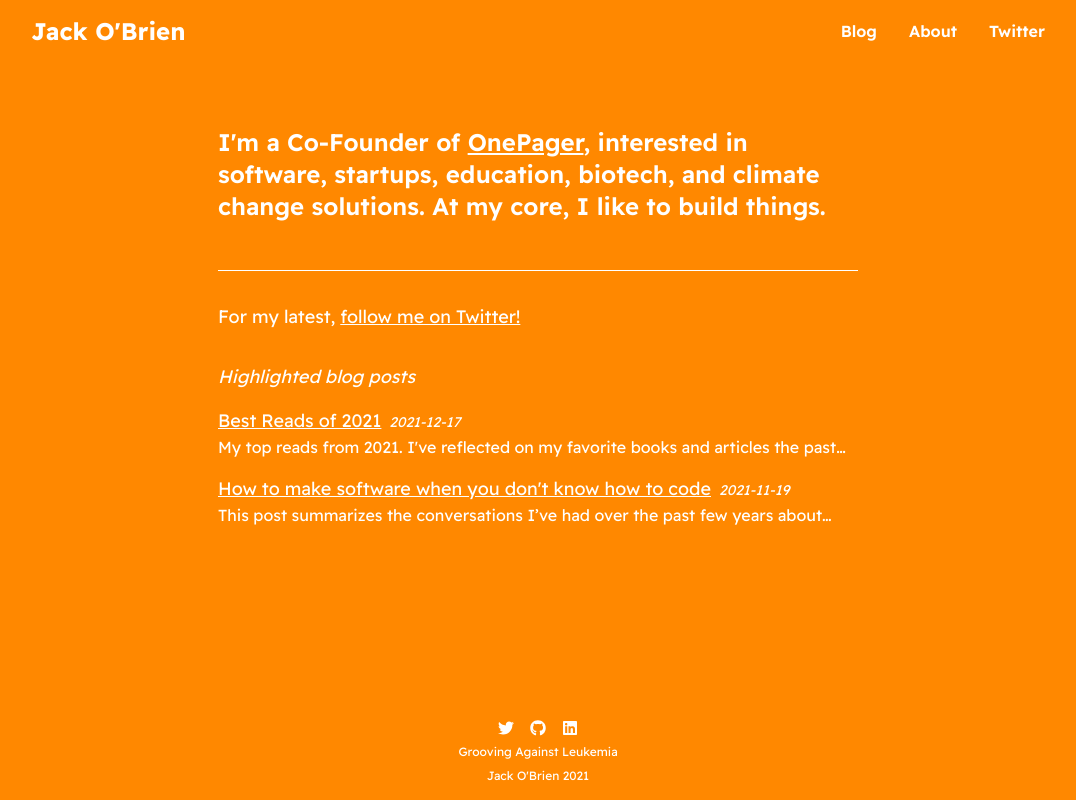
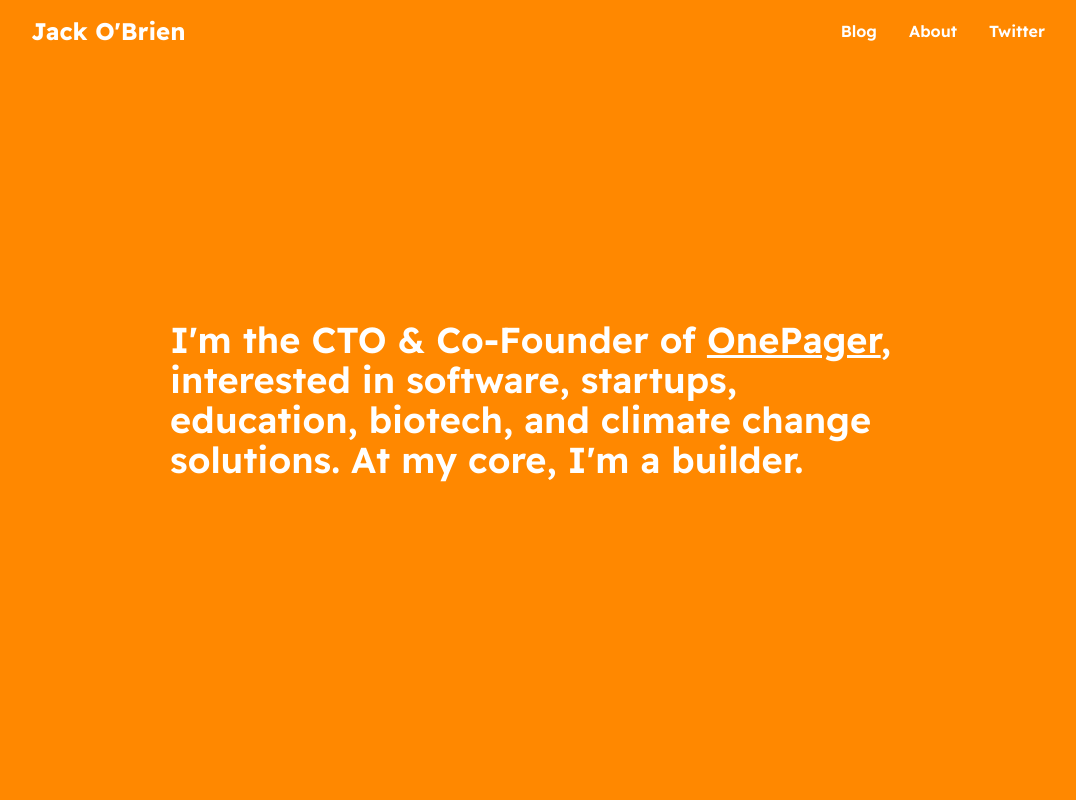
Before and after one commit to jfobrien29/text-reflect, a Next.js app: page / in a window 1280 px wide. Shown: the whole page, without its empty margins (102-1178 px from the left). Built offline with nearby package versions, Linux system fonts and the light colour scheme.

Commit message:
add additional blog post from OP

```diff
--- a/src/blogs/all.tsx
+++ b/src/blogs/all.tsx
@@ -1,5 +1,5 @@
 import { ReactNode } from 'react';
-import { HowToWriteSoftware } from './external';
+import { ElevateFounderDiversity, HowToWriteSoftware } from './external';
 import { YearInReview2021 } from './posts/year-in-review-2021';
 import { BestOf2021 } from './posts/best-reads-of-2021';
 import { LeavingGoogleForOnePager } from './posts/leaving-google-for-onepager';
@@ -14,11 +14,16 @@
   isExternal?: boolean;
 }
 
-export const LANDING_BLOG_POSTS: IBlogPost[] = [BestOf2021, HowToWriteSoftware];
+export const LANDING_BLOG_POSTS: IBlogPost[] = [
+  BestOf2021,
+  HowToWriteSoftware,
+  ElevateFounderDiversity,
+];
 
 export const ALL_BLOG_POSTS: IBlogPost[] = [
   BestOf2021,
   HowToWriteSoftware,
+  ElevateFounderDiversity,
   LeavingGoogleForOnePager,
   YearInReview2021,
 ];
--- a/src/blogs/external.tsx
+++ b/src/blogs/external.tsx
@@ -2,11 +2,21 @@
 
 export const HowToWriteSoftware: IBlogPost = {
   slug: 'how-to-write-software',
-  title: "How to make software when you don't know how to code",
+  title: "How to Make Software When You Don't Know How to Code",
   date: '2021-11-19',
   excerpt:
-    'This post summarizes the conversations I’ve had over the past few years about building a software product when you’re not technical.',
+    'As the resident software engineer amongst my friends, I get asked all the time for advice on how to bring their ideas into the real world. The good news is there’s more options than ever, but the nuances between them are important to understand before jumping into development.',
   link:
     'https://onepager.vc/blog/how-to-make-software-when-youre-not-technical',
   isExternal: true,
 };
+
+export const ElevateFounderDiversity: IBlogPost = {
+  slug: 'step-to-elevate',
+  title: 'A Step to Elevate the Diversity of Founders',
+  date: '2021-10-08',
+  excerpt:
+    'The lack of diversity among venture backed founders is immediately visible to anyone working within the startup ecosystem. Despite studies showing the superior effectiveness of diverse groups and the issues that have stemmed from startups built around homogeneous teams, the lack of diversity among founders has barely shifted in the last decade.',
+  link: 'https://onepager.vc/blog/a-step-to-elevate-the-diversity-of-founders',
+  isExternal: true,
+};
--- a/src/components/Header.tsx
+++ b/src/components/Header.tsx
@@ -24,7 +24,7 @@
 };
 
 const Header: React.FC = () => (
-  <header className="w-full mb-6 md:mb-16 text-white">
+  <header className="w-full mb-6 md:mb-16 text-white z-50">
     <nav className="max-w-1030 flex justify-between mx-auto py-4 px-2 items-center">
       <h2 className=" text-2xl font-bold leading-tight">
         <Link href="/">Jack O'Brien</Link>
--- a/src/components/Landing.tsx
+++ b/src/components/Landing.tsx
@@ -1,53 +1,16 @@
 import React from 'react';
-import BaseLayout from '@/containers/BaseLayout';
 import { TWITTER_LINK } from '@/utils/constants';
 import { IBlogPost, LANDING_BLOG_POSTS } from '@/blogs/all';
 import Link from 'next/link';
+import Header from './Header';
+import Footer from './Footer';
+import BaseHeader from '@/containers/BaseHeaders';
 
-// const Card: React.FC<any> = ({ title, text }) => {
-//   return (
-//     <div className="group w-3/4 md:w-56 h-64 p-3 border-white border rounded-sm hover:bg-white hover:shadow-lg transform duration-500 ease-in-out hover:-translate-y-1">
-//       <h2 className="text-white font-semibold text-lg group-hover:text-orange">
-//         {title}
-//       </h2>
-//       <p className="text-white text-sm group-hover:text-orange">{text}</p>
-//     </div>
-//   );
-// };
-
-const Landing: React.FC<any> = () => (
-  <BaseLayout
-    title="Jack O'Brien's personal site"
-    description="Co-Founder and CTO of OnePager, interested in software, startups, education, biotech, and climate
-  change solutions. At my core, I like to build things."
-  >
-    <div className="flex flex-col max-w-2xl px-4">
-      <h1 className="text-white text-xl md:text-2xl font-semibold">
-        I'm a Co-Founder of{' '}
-        <a className="underline" href="https://onepager.vc">
-          OnePager
-        </a>
-        , interested in software, startups, education, biotech, and climate
-        change solutions. At my core, I like to build things.
-      </h1>
-
-      {/** divider */}
-      <div className="mt-12 w-full h-px bg-white  mx-auto" />
-
-      <h2 className="mt-8 text-lg">
-        For my latest,{' '}
-        <a className="underline" href={TWITTER_LINK}>
-          follow me on Twitter!
-        </a>
-      </h2>
-
-      <h2 className="mt-8 italic text-lg">Highlighted blog posts</h2>
-
-      {LANDING_BLOG_POSTS.map((post: IBlogPost) => {
+export const HighlighedBlogPost: React.FC<{ post: IBlogPost }> = ({ post }) => {
   return (
-          <div key={`${post.date}-${post.title}`}>
+    <div>
       <div
-              className="flex flex-col md:flex-row gap-2 mt-4 items-baseline"
+        className="mt-6 flex flex-col md:flex-row gap-2 items-baseline"
         key={post.slug}
       >
         <h3 className="text-lg underline">
@@ -61,12 +24,62 @@
         </h3>
         <p className="text-sm italic">{post.date}</p>
       </div>
-            <p className="elipsis-1-lines-text">{post.excerpt}</p>
+      <p className="mt-1 elipsis-2-lines-text text-sm">{post.excerpt}</p>
     </div>
+  );
+};
+
+const Landing: React.FC<any> = () => (
+  <>
+    <BaseHeader
+      title="Jack O'Brien's personal site"
+      description="Co-Founder and CTO of OnePager, interested in software, startups, education, biotech, and climate
+  change solutions. At my core, I like to build things."
+    />
+    <div className="text-white flex flex-col w-full h-screen snap-y snap-mandatory overflow-scroll">
+      <div className="flex flex-col h-screen w-full snap-center">
+        <Header />
+        <div className="flex flex-col justify-center max-w-3xl mx-auto h-screen px-4 negative-landing-margin ">
+          <h1 className="text-xl leading-7 md:text-4xl font-semibold">
+            I'm the CTO & Co-Founder of{' '}
+            <a className="underline" href="https://onepager.vc">
+              OnePager
+            </a>
+            , interested in software, startups, education, biotech, and climate
+            change solutions. At my core, I'm a builder.
+          </h1>
+        </div>
+      </div>
+
+      <div className="flex flex-col h-screen w-full snap-center">
+        <div className="px-4 max-w-2xl font-readex-pro mx-auto h-screen">
+          <div className="w-full h-px bg-white mx-auto mt-5" />
+
+          <h2 className="mt-8 text-lg">
+            For my latest,{' '}
+            <a className="underline" href={TWITTER_LINK}>
+              follow me on Twitter!
+            </a>
+          </h2>
+
+          <h2 className="mt-8 italic text-lg">Highlighted blog posts</h2>
+
+          {LANDING_BLOG_POSTS.map((post: IBlogPost) => {
+            return (
+              <HighlighedBlogPost
+                post={post}
+                key={`${post.date}-${post.title}`}
+              />
             );
           })}
         </div>
-  </BaseLayout>
+
+        <div className="flex-grow"></div>
+
+        <Footer />
+      </div>
+    </div>
+  </>
 );
 
 export default Landing;
--- a/src/styles/global.css
+++ b/src/styles/global.css
@@ -4,14 +4,11 @@
 
 html {
   @apply bg-orange;
+  font-family: 'Readex Pro', sans-serif;
 }
 
 .max-w-1030 {
   max-width: 1030px;
-}
-
-.font-readex-pro {
-  font-family: 'Readex Pro', sans-serif;
 }
 
 .elipsis-1-lines-text {
@@ -27,3 +24,7 @@
   -webkit-box-orient: vertical;
   -webkit-line-clamp: 2;
 }
+
+.negative-landing-margin {
+  margin-top: -126px;
+}
```
Lines whose indentation alone changed are shown as unchanged.
